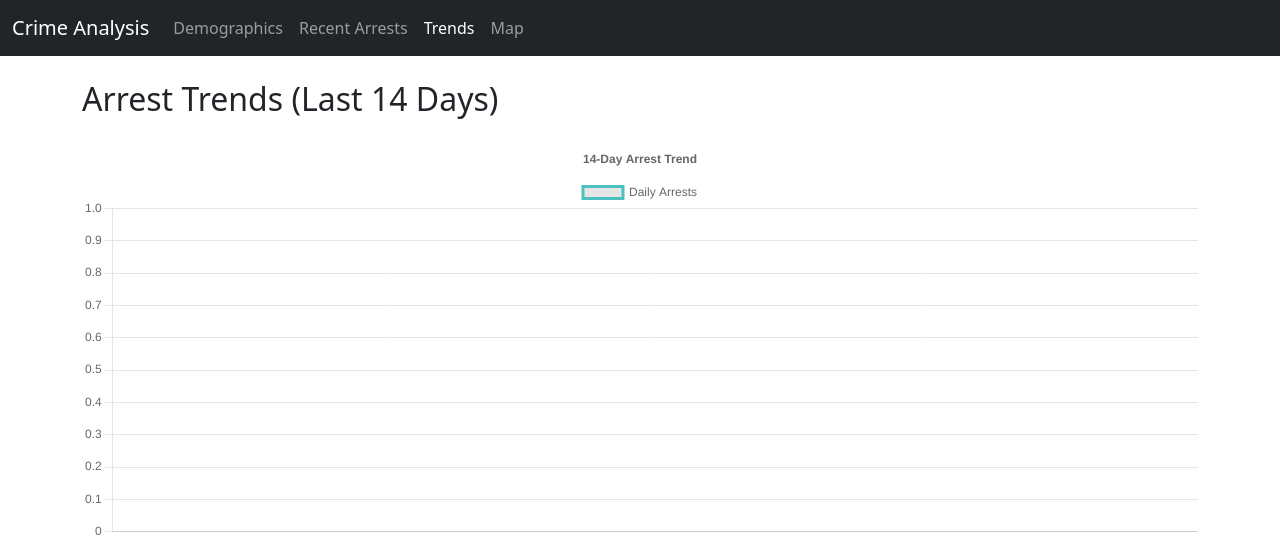
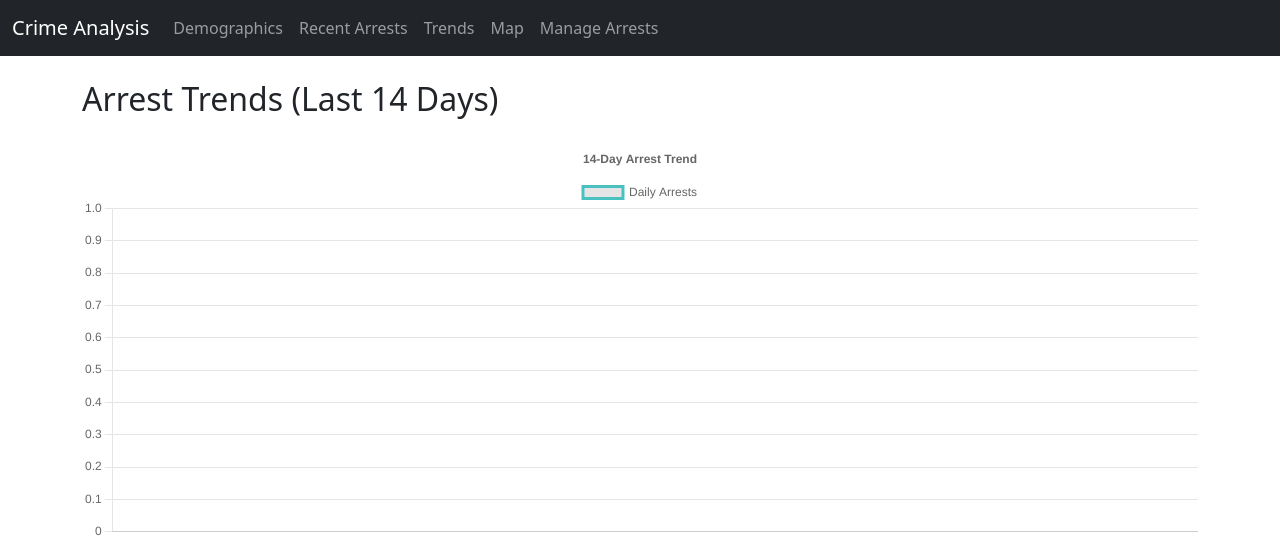
Before and after one commit to Sidpan19/adt, a Flask app: template templates/trends.html in a window 1280 px wide. Shown: the top 541 px of the page. Run offline with Flask 3, Linux system fonts and the light colour scheme; the template is opened without the code that fills it: most values are stand-ins (such as "Sample title", 1, 10 or a date in 2020).

Commit message:
added nav link in trends.html

```diff
--- a/templates/trends.html
+++ b/templates/trends.html
@@ -23,10 +23,11 @@
       <a class="navbar-brand" href="/">Crime Analysis</a>
       <div class="collapse navbar-collapse">
         <ul class="navbar-nav me-auto">
-          <li class="nav-item"><a class="nav-link" href="/demographics">Demographics</a></li>
-          <li class="nav-item"><a class="nav-link" href="/recent">Recent Arrests</a></li>
-          <li class="nav-item"><a class="nav-link active" aria-current="page" href="/trends">Trends</a></li>
-          <li class="nav-item"><a class="nav-link" aria-current="page" href="/locations">Map</a></li>
+            <li class="nav-item"><a class="nav-link" href="/demographics">Demographics</a></li>
+            <li class="nav-item"><a class="nav-link" href="/recent">Recent Arrests</a></li>
+            <li class="nav-item"><a class="nav-link" href="/trends">Trends</a></li>
+            <li class="nav-item"><a class="nav-link" href="/locations">Map</a></li>
+            <li class="nav-item"><a class="nav-link" href="/arrests">Manage Arrests</a></li>
         </ul>
       </div>
     </div>
```
